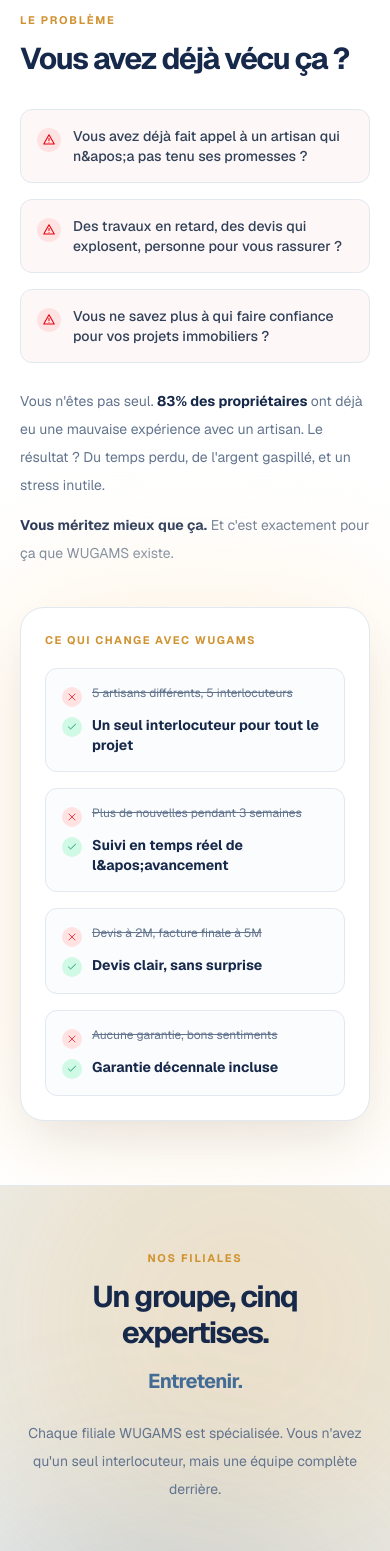
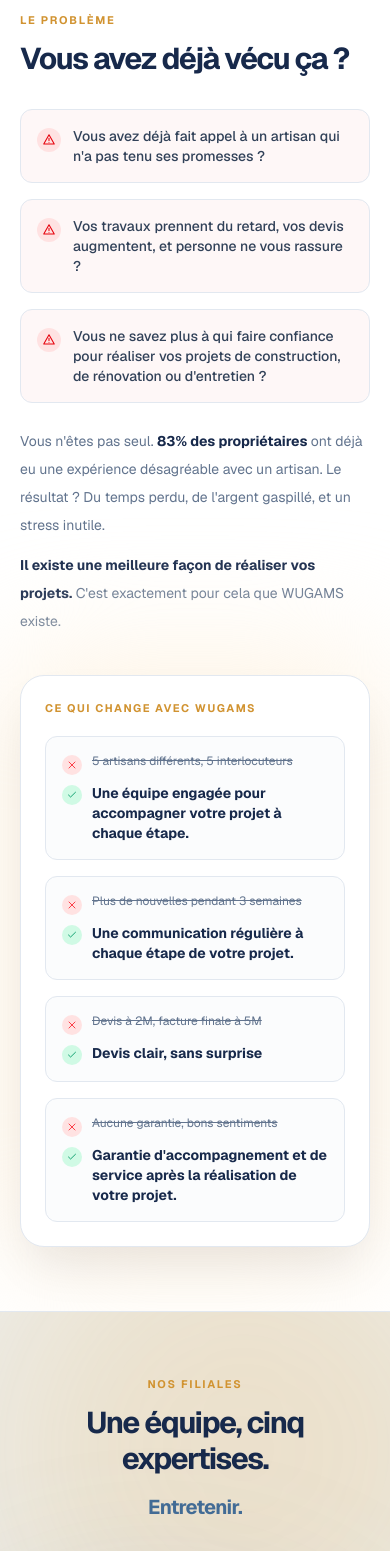
Before and after one commit to Jeho05/Wugames-Company, a Next.js app: page / in a window 390 px wide. Shown: the part 980-2531 px from the top of the page. Built offline with nearby package versions, Linux system fonts and the light colour scheme; no server answers.

Commit message:
fix: corrections de texte de la vitrine selon feedback (fautes 1-35)

```diff
--- a/app/boutique/page.tsx
+++ b/app/boutique/page.tsx
@@ -141,10 +141,10 @@
       <section className="bg-[#101a2d] pb-10 pt-32 text-white">
         <div className="mx-auto w-full max-w-[1240px] px-5 sm:px-8">
           <p className="text-[11px] font-bold uppercase tracking-[0.18em] text-amber-300">
-            Boutique WUGAMS · Livraison 7 j/7
+            Espace Wu · Livraison 7 j/7
           </p>
           <h1 className="mt-3 text-4xl font-bold tracking-[-0.05em] sm:text-5xl">
-            Matériaux, outillage &amp; mobilier
+            Entretien, matériaux, mobilier &amp; outillage
           </h1>
           <p className="mt-3 max-w-xl text-sm leading-6 text-slate-300">
             Commandez en ligne et faites-vous livrer sur votre chantier, même en urgence.
@@ -152,10 +152,10 @@
           </p>
           <div className="mt-6 flex flex-wrap items-center gap-6 text-xs font-semibold text-slate-300">
             <span className="inline-flex items-center gap-2">
-              <Icon className="text-emerald-400" name="check" size={15} /> Urgence Abidjan · 4 h
+              <Icon className="text-emerald-400" name="check" size={15} /> Urgence Porto-Novo · Express
             </span>
             <span className="inline-flex items-center gap-2">
-              <Icon className="text-emerald-400" name="check" size={15} /> Retrait dépôt Cocody &amp; Treichville
+              <Icon className="text-emerald-400" name="check" size={15} /> Retrait à l&apos;Espace Wu
             </span>
             <span className="inline-flex items-center gap-2">
               <Icon className="text-emerald-400" name="check" size={15} /> Tarif membres &amp; chantiers
--- a/app/components/branding/contact-form.tsx
+++ b/app/components/branding/contact-form.tsx
@@ -21,7 +21,7 @@
     <div className="mt-12 grid gap-6 lg:grid-cols-[minmax(0,1fr)_360px]">
       <div className="rounded-2xl border border-slate-200 bg-white p-6 shadow-sm sm:p-8">
         <p className="text-[11px] font-bold uppercase tracking-[0.14em] text-[#d19331]">
-          Formulaire de contact · réponse sous 24 h
+          Formulaire de contact
         </p>
         <h3 className="mt-2 text-xl font-bold tracking-[-0.035em] text-[#17294b]">
           Écrivez-nous directement
@@ -128,10 +128,10 @@
 
       <aside className="space-y-4">
         {[
-          { icon: "message" as const, title: "E-mail", lines: ["contact@wugams.ci", "Réponse sous 24 h ouvrées"] },
-          { icon: "clock" as const, title: "Horaires", lines: ["Lun – Sam · 7 h 30 – 19 h", "Urgences chantier : 7 j/7"] },
-          { icon: "map" as const, title: "Adresse", lines: ["Plateau, Abidjan — Côte d'Ivoire", "Visite sur rendez-vous"] },
-          { icon: "truck" as const, title: "Livraison matériaux", lines: ["Abidjan : 4 h en urgence", "Régions : 24–48 h"] },
+          { icon: "message" as const, title: "E-mail", lines: ["wugams_holding_inc@hotmail.com"] },
+          { icon: "clock" as const, title: "Horaires", lines: ["Lundi - Vendredi", "Matinée : 9 h 00 – 11 h 00", "Soirée : 15 h 00 – 17 h 00", "Urgences chantier : 5 j/7"] },
+          { icon: "map" as const, title: "Adresse", lines: ["Bénin, Porto-Novo / Dowa Saint-Paul C/31", "Visite libre"] },
+          { icon: "truck" as const, title: "Livraison matériaux", lines: ["Commander sur Espace WU"] },
         ].map((card) => (
           <div
             className="flex items-start gap-3.5 rounded-2xl border border-slate-200 bg-white p-5 shadow-sm"
--- a/app/lib/store-data.ts
+++ b/app/lib/store-data.ts
@@ -13,11 +13,12 @@
 export const productCategories = [
   "Tous",
   "Gros œuvre",
+  "Entretien",
   "Électricité",
+  "Mobilier",
   "Plomberie",
   "Peinture",
   "Quincaillerie",
-  "Mobilier",
 ];
 
 export const productFiliales = ["Toutes", "Matériaux", "Mobilier", "Rénovation"];
--- a/app/page.tsx
+++ b/app/page.tsx
@@ -31,9 +31,9 @@
 ];
 
 const painPoints = [
-  "Vous avez déjà fait appel à un artisan qui n&apos;a pas tenu ses promesses ?",
-  "Des travaux en retard, des devis qui explosent, personne pour vous rassurer ?",
-  "Vous ne savez plus à qui faire confiance pour vos projets immobiliers ?",
+  "Vous avez déjà fait appel à un artisan qui n'a pas tenu ses promesses ?",
+  "Vos travaux prennent du retard, vos devis augmentent, et personne ne vous rassure ?",
+  "Vous ne savez plus à qui faire confiance pour réaliser vos projets de construction, de rénovation ou d'entretien ?",
 ];
 
 const services = [
@@ -48,27 +48,27 @@
     title: "Nettoyage & Entretien",
   },
   {
-    description: "Matériaux de construction et de bricolage, livraison rapide et conseil technique.",
+    description: "Vente de matériaux de bricolage, de construction et d'entretien, livraison rapide et conseil technique.",
     icon: "boxes" as const,
     title: "Matériaux & Fournitures",
   },
   {
-    description: "Création, conception et restauration de mobilier sur mesure.",
+    description: "Achat, création, conception et restauration de mobilier sur mesure.",
     icon: "hardhat" as const,
     title: "Mobilier & Design",
   },
   {
-    description: "Accompagnement pour diriger, structurer et créer de nouvelles entreprises.",
+    description: "Partenariat et Communauté",
     icon: "building" as const,
     title: "Diriger & Créer d'entreprises",
   },
 ];
 
 const beforeAfter = [
-  { after: "Un seul interlocuteur pour tout le projet", before: "5 artisans différents, 5 interlocuteurs" },
-  { after: "Suivi en temps réel de l&apos;avancement", before: "Plus de nouvelles pendant 3 semaines" },
+  { after: "Une équipe engagée pour accompagner votre projet à chaque étape.", before: "5 artisans différents, 5 interlocuteurs" },
+  { after: "Une communication régulière à chaque étape de votre projet.", before: "Plus de nouvelles pendant 3 semaines" },
   { after: "Devis clair, sans surprise", before: "Devis à 2M, facture finale à 5M" },
-  { after: "Garantie décennale incluse", before: "Aucune garantie, bons sentiments" },
+  { after: "Garantie d'accompagnement et de service après la réalisation de votre projet.", before: "Aucune garantie, bons sentiments" },
 ];
 
 const testimonials = [
@@ -93,10 +93,10 @@
 ];
 
 const guarantees = [
-  { icon: "shield" as const, title: "Garantie décennale", text: "Tous nos travaux sont couverts par une garantie légale de 10 ans." },
-  { icon: "check" as const, title: "Devis transparent", text: "Le prix annoncé est le prix payé. Aucune surprise, aucune charge cachée." },
-  { icon: "clock" as const, title: "Respect des délais", text: "Nous nous engageons sur un calendrier. Si nous ne tenons pas, nous compensons." },
-  { icon: "message" as const, title: "Suivi en temps réel", text: "Vous voyez l&apos;avancement de vos travaux à tout moment, depuis votre téléphone." },
+  { icon: "shield" as const, title: "Garantie de suivi et d'accompagnement", text: "Notre engagement ne s'arrête pas à la fin des travaux. Nous assurons un suivi et restons disponibles pour vous accompagner après la réalisation de votre projet." },
+  { icon: "check" as const, title: "Le devis qui vous convient", text: "Nous vous proposons différentes options et vous accompagnons dans la validation de la solution retenue." },
+  { icon: "clock" as const, title: "Respect du calendrier", text: "Nous définissons un calendrier réaliste avec vous. Si vous avez des contraintes de temps, nous pouvons proposer une réalisation express." },
+  { icon: "message" as const, title: "Suivi en temps réel", text: "Nous maintenons une communication claire et continue pour vous permettre de suivre l'évolution de votre projet." },
 ];
 
 export default function ClientBrandingPage() {
@@ -166,10 +166,10 @@
                 </div>
                 <Reveal delay={400}>
                   <p className="mt-6 text-sm leading-7 text-slate-500">
-                    Vous n&apos;êtes pas seul. <span className="font-bold text-[#17294b]">83% des propriétaires</span> ont déjà eu une mauvaise expérience avec un artisan. Le résultat ? Du temps perdu, de l&apos;argent gaspillé, et un stress inutile.
+                    Vous n&apos;êtes pas seul. <span className="font-bold text-[#17294b]">83% des propriétaires</span> ont déjà eu une expérience désagréable avec un artisan. Le résultat ? Du temps perdu, de l&apos;argent gaspillé, et un stress inutile.
                   </p>
                   <p className="mt-3 text-sm leading-7 text-slate-500">
-                    <span className="font-bold text-[#17294b]">Vous méritez mieux que ça.</span> Et c&apos;est exactement pour ça que WUGAMS existe.
+                    <span className="font-bold text-[#17294b]">Il existe une meilleure façon de réaliser vos projets.</span> C&apos;est exactement pour cela que WUGAMS existe.
                   </p>
                 </Reveal>
               </div>
@@ -219,14 +219,14 @@
                 />
               </div>
               <p className="text-[11px] font-bold uppercase tracking-[0.16em] text-[#d19331]">Nos filiales</p>
-              <h2 className="mt-3 text-3xl font-bold tracking-[-0.05em] sm:text-4xl">Un groupe, cinq expertises.</h2>
+              <h2 className="mt-3 text-3xl font-bold tracking-[-0.05em] sm:text-4xl">Une équipe, cinq expertises.</h2>
               <GooeyText
                 className="mx-auto mt-4 h-9 sm:h-11"
                 textClassName="text-xl font-bold tracking-[-0.04em] text-[#426b95] sm:text-3xl"
                 texts={["Construire.", "Rénover.", "Entretenir.", "Aménager.", "Entreprendre."]}
               />
               <p className="mt-4 mx-auto max-w-xl text-sm leading-7 text-slate-500">
-                Chaque filiale WUGAMS est spécialisée. Vous n&apos;avez qu&apos;un seul interlocuteur, mais une équipe complète derrière.
+                Chaque filiale WUGAMS est spécialisée. Une équipe engagée vous accompagne à chaque étape de votre projet.
               </p>
             </div>
           </Reveal>
@@ -254,7 +254,7 @@
           <Reveal>
             <div className="text-center">
               <p className="text-[11px] font-bold uppercase tracking-[0.16em] text-[#d19331]">Nos engagements</p>
-              <h2 className="mt-3 text-3xl font-bold tracking-[-0.05em] sm:text-4xl">Ce qu&apos;on vous promet. Et ce qu&apos;on tient.</h2>
+              <h2 className="mt-3 text-3xl font-bold tracking-[-0.05em] sm:text-4xl">Voici les promesses que nous faisons à chacun de nos clients.</h2>
             </div>
           </Reveal>
           <div className="mt-12 grid gap-4 sm:grid-cols-2 lg:grid-cols-4">
@@ -319,15 +319,14 @@
           <Reveal>
             <div>
               <p className="text-[11px] font-bold uppercase tracking-[0.16em] text-[#d19331]">Première étape</p>
-              <h2 className="mt-3 text-3xl font-bold tracking-[-0.05em] sm:text-4xl">Rencontrez WUGAMS. Gratuitement.</h2>
+              <h2 className="mt-3 text-3xl font-bold tracking-[-0.05em] sm:text-4xl">Prendre rendez-vous avec WUGAMS.</h2>
               <p className="mt-5 max-w-lg text-sm leading-7 text-slate-500">
-                Pas de vente. Pas de pression. Juste un échange pour comprendre votre projet. C&apos;est après cette rencontre qu&apos;on décide ensemble si on travaille ensemble.
+                Une bonne réalisation commence toujours par une bonne compréhension du projet. Cette rencontre nous permet de comprendre vos besoins, de partager votre vision et de construire ensemble un projet adapté à vos attentes.
               </p>
               <div className="mt-8 space-y-4">
                 {[
-                  { icon: "map" as const, text: "Physique : au bureau ou sur votre site, au Bénin" },
-                  { icon: "message" as const, text: "Visio : Zoom, Google Meet, où vous êtes" },
-                  { icon: "clock" as const, text: "30 minutes. Suffisant pour clarifier le projet." },
+                  { icon: "map" as const, text: "Physique : Bénin, Porto-Novo / Dowa Saint-Paul C/31" },
+                  { icon: "message" as const, text: "En ligne : Google Meet, Skype, Teams, WhatsApp, Zoom, etc." },
                 ].map((item, i) => (
                   <Reveal delay={i * 100} key={item.text}>
                     <div className="flex items-start gap-3">
@@ -339,13 +338,13 @@
               </div>
               <div className="mt-8 flex flex-col gap-3 sm:flex-row">
                 <PulseButton href="/inscription">
-                  Réserver ma consultation gratuite
+                  Prenez rendez-vous ici
                 </PulseButton>
                 <Link className="inline-flex items-center justify-center gap-2 rounded-xl border border-slate-200 bg-white px-6 py-3.5 text-sm font-bold text-[#324d70] shadow-sm transition hover:border-[#9fb6cf] hover:bg-sky-50" href="/connexion">
                   J&apos;ai déjà un compte
                 </Link>
               </div>
-              <p className="mt-4 text-[11px] text-slate-400">Aucune carte bancaire requise. Aucun engagement. On parle, c&apos;est tout.</p>
+              <p className="mt-4 text-[11px] text-slate-400">Vous disposez déjà d&apos;un espace client ? Connectez-vous à votre espace pour suivre votre projet et accéder à vos services.</p>
             </div>
           </Reveal>
 
@@ -359,11 +358,11 @@
                 </div>
                 <div className="mt-5 space-y-5">
                   {[
-                    { num: "1", title: "Vous nous écrivez", desc: "Un message, un appel. Vous nous expliquez votre besoin." },
-                    { num: "2", title: "On se rencontre", desc: "30 minutes en visio ou en personne. On vous écoute." },
-                    { num: "3", title: "On clarifie", desc: "On pose les questions que personne ne pose. On comprend le projet." },
-                    { num: "4", title: "On vous propose", desc: "Un devis détaillé, chiffré, sans surprise. Vous décidez." },
-                    { num: "5", title: "On construit", desc: "Nos équipes travaillent. Vous suivez. On livre. Point." },
+                    { num: "1", title: "Vous nous écrivez", desc: "Un message ou un appel suffit pour nous confier votre besoin." },
+                    { num: "2", title: "Nous nous rencontrons", desc: "30 minutes en visio ou en personne, le temps d'écouter et de comprendre votre projet." },
+                    { num: "3", title: "Nous clarifions", desc: "Nous posons les questions que personne d'autre ne pose, pour cerner chaque détail de votre projet." },
+                    { num: "4", title: "Nous vous proposons", desc: "Un devis détaillé et chiffré, sans surprise. La décision vous appartient." },
+                    { num: "5", title: "Nous construisons", desc: "Nos équipes réalisent les travaux pendant que vous suivez l'avancement, jusqu'à la livraison." },
                   ].map((step, i) => (
                     <Reveal delay={400 + i * 120} key={step.num}>
                       <div className="flex gap-4">
@@ -396,13 +395,13 @@
             <GradientMesh />
             <div className="relative z-10 max-w-2xl">
               <p className="text-[11px] font-bold uppercase tracking-[0.16em] text-[#f2c56d]">Prêt à commencer ?</p>
-              <h2 className="mt-3 text-3xl font-bold leading-tight tracking-[-0.05em] sm:text-4xl">Chaque jour sans action, c&apos;est un jour de perdu.</h2>
+              <h2 className="mt-3 text-3xl font-bold leading-tight tracking-[-0.05em] sm:text-4xl">Chaque projet commence par une première étape.</h2>
               <p className="mt-5 text-sm leading-7 text-slate-300">
-                Votre projet mérite d&apos;avancer. On vous offre 30 minutes pour clarifier les choses. Sans engagement. Sans carte bancaire. Juste un échange humain.
+                Nous sommes disponibles pour échanger sur votre projet. Prenons le temps de comprendre votre vision, vos attentes et les solutions qui pourront y répondre.
               </p>
               <div className="mt-8 flex flex-col gap-3 sm:flex-row">
                 <PulseButton href="/inscription">
-                  Réserver ma consultation
+                  Prenez un rendez-vous ici
                 </PulseButton>
                 <Link className="inline-flex items-center justify-center gap-2 rounded-xl border border-white/15 bg-white/[0.06] px-5 py-3 text-sm font-bold text-white transition hover:bg-white/[0.12]" href="/connexion">
                   Espace client existant
```
